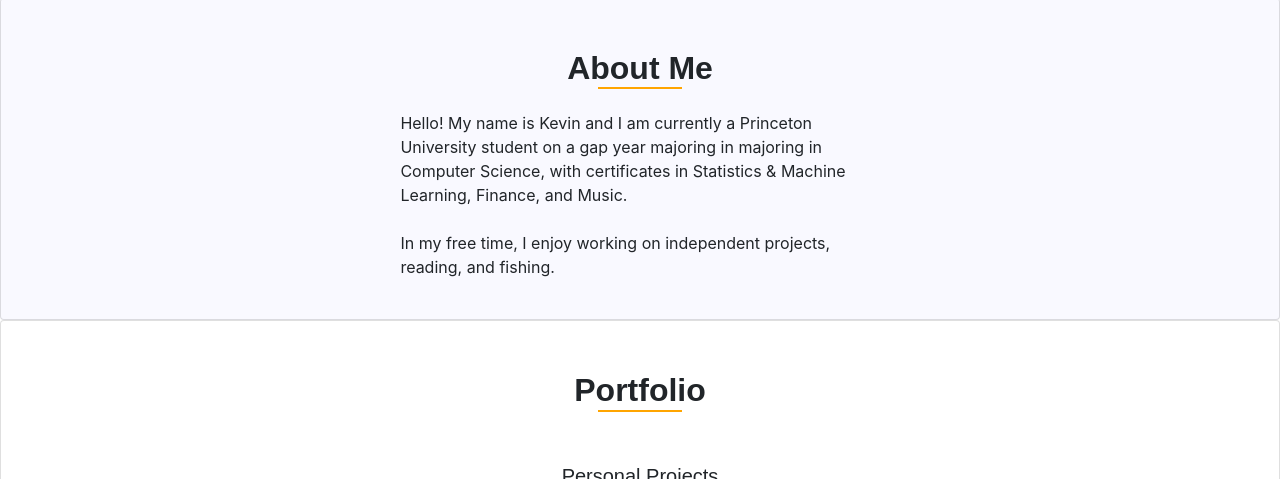
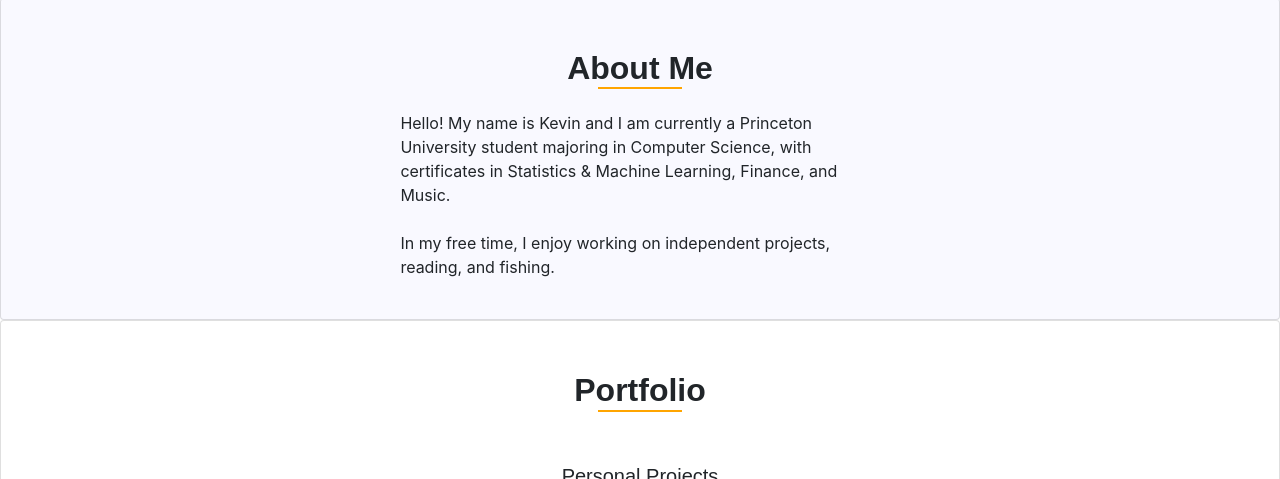
Before and after one commit to kevin-m17/kevin-m17.github.io, a plain HTML site: page index.html in a window 1280 px wide. Shown: the part 702-1181 px from the top of the page. Drawn offline with nearby package versions, Linux system fonts and the light colour scheme.

Commit message:
Update index.html

```diff
--- a/index.html
+++ b/index.html
@@ -159,7 +159,7 @@
                 <div class="card-body">
                   <h5 class="card-title"><b>About Me<hr class = "lined"></b></h5>
                   <p class="card-text">
-                    Hello! My name is Kevin and I am currently a Princeton University student on a gap year majoring in
+                    Hello! My name is Kevin and I am currently a Princeton University student
                     majoring in Computer Science, with certificates in Statistics & Machine Learning, Finance,
                     and Music.
 
```
